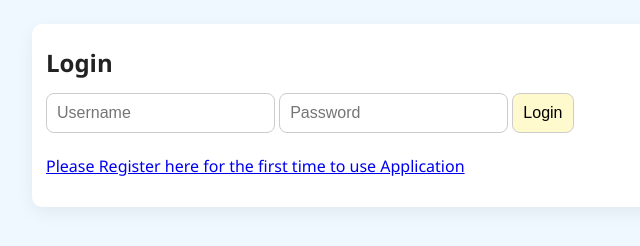
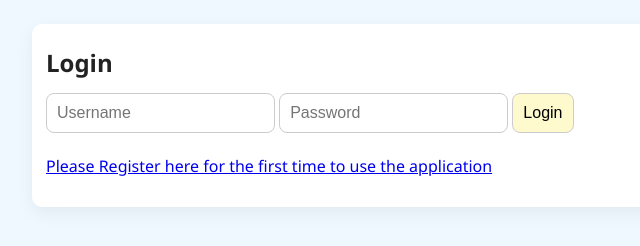
Before and after one commit to ayekyawmin/moment, a website: page public/index.html in a window 1280 px wide. Shown: the full height of the page, 274-914 px from the left. Drawn offline with Linux system fonts and the light colour scheme.

Commit message:
updateLagi

```diff
--- a/public/index.html
+++ b/public/index.html
@@ -16,7 +16,7 @@
     <input id="loginPass" name="loginPass" type="password" autocomplete="new-password" placeholder="Password" />
     <button id="loginBtn" type="button">Login</button>
   </form>
-  <p><a href="#" id="showReg">Please Register here for the first time to use Application</a></p>
+  <p><a href="#" id="showReg">Please Register here for the first time to use the application</a></p>
   <p id="loginMessage" class="muted"></p>
 </div>
 
```
